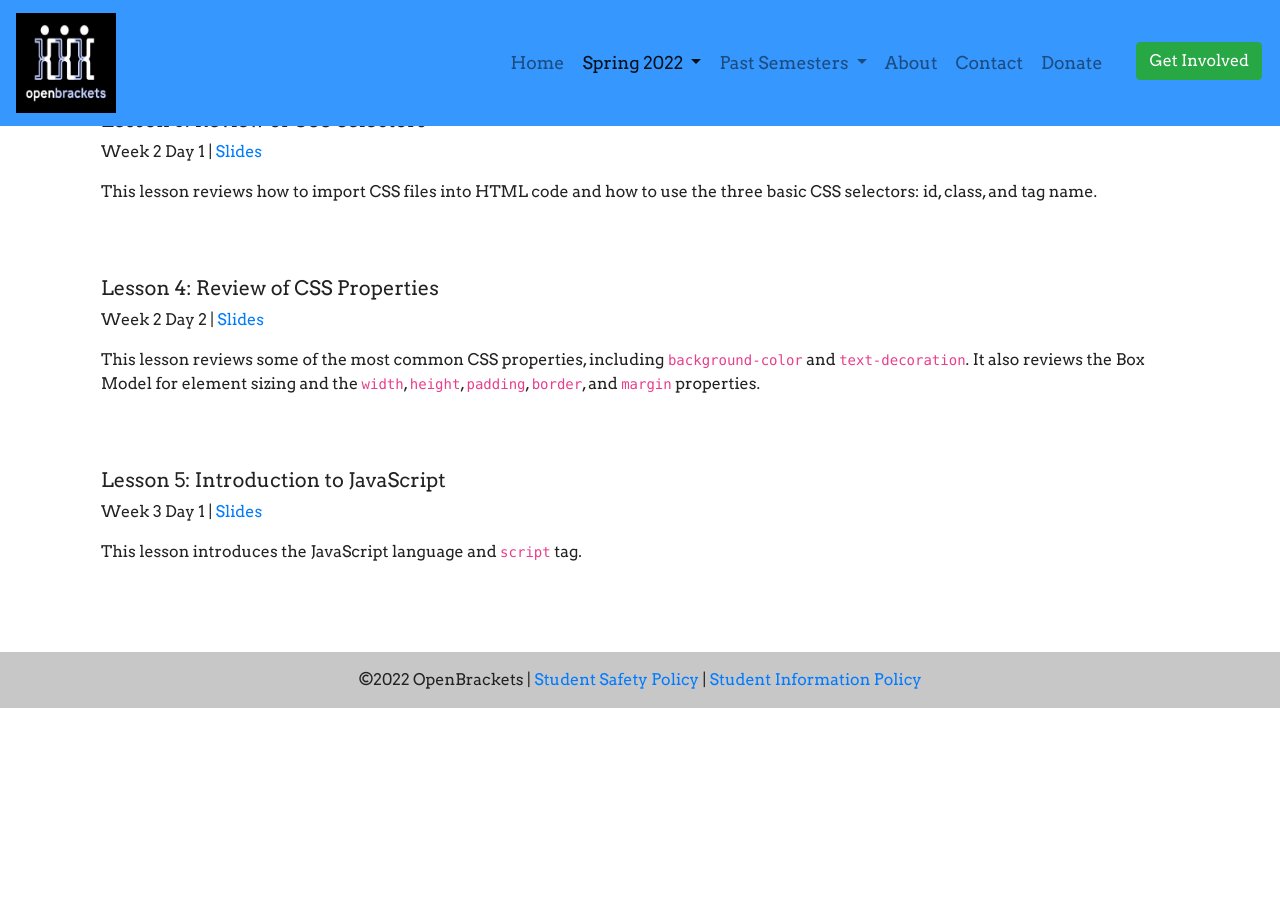
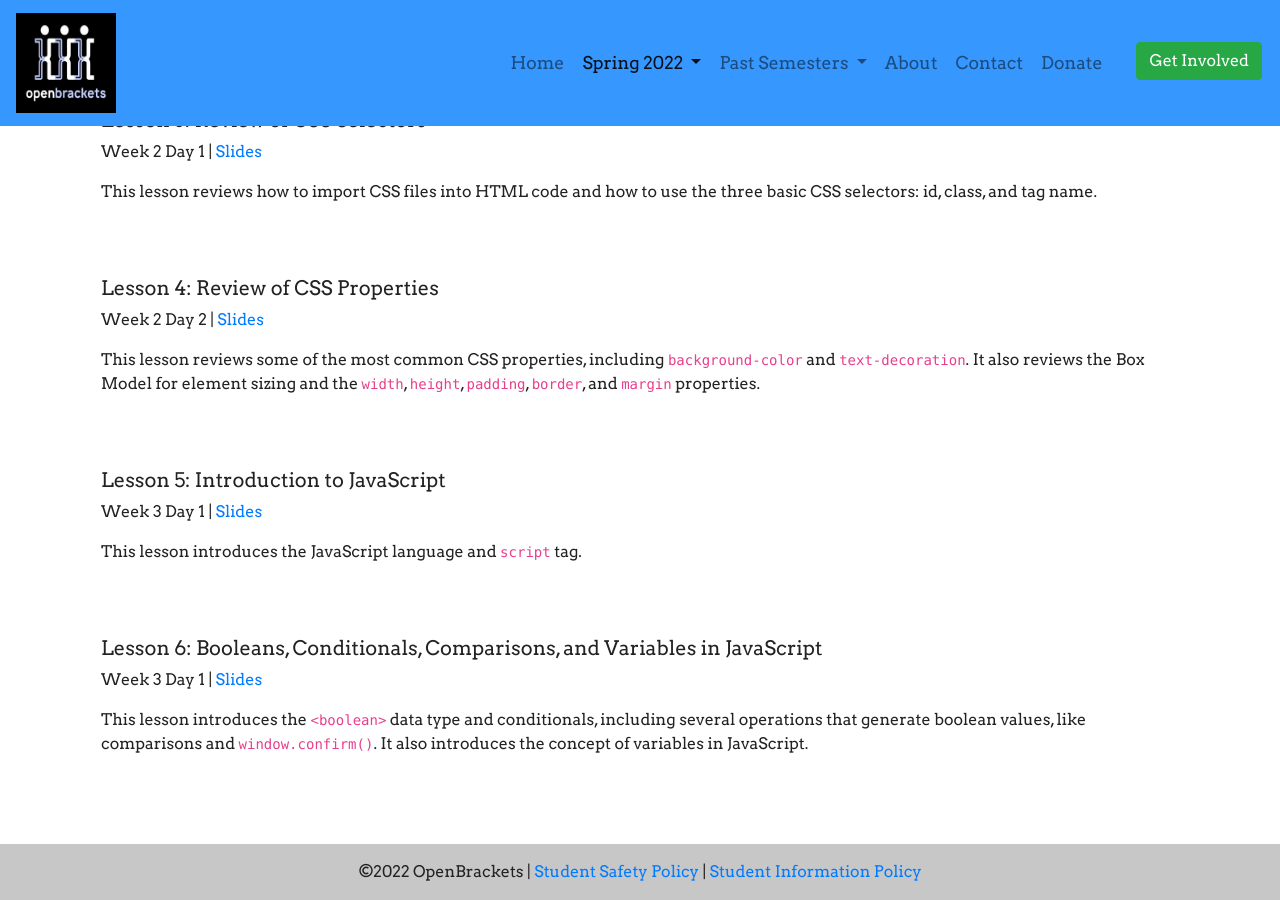
Before and after one commit to qpwoeirut/OpenBrackets-website, a Jekyll site: the page built from spring2022/intermediateWebDevelopment.html, in a window 1280 px wide and 900 px high, scrolled down 557 px. Built offline with Jekyll 4.4.1, drawn with Linux system fonts in a browser that asks for light colours; before the commit the page ends 1265 px from its top, so only the background shows below that.

Commit message:
Add intermediate web dev slides for W3D2

```diff
--- a/spring2022/intermediateWebDevelopment.html
+++ b/spring2022/intermediateWebDevelopment.html
@@ -73,3 +73,16 @@
         <br>
     </div>
 </div>
+<div class="col-12 media">
+    <div class="media-body">
+        <h5 class="mt-0">Lesson 6: Booleans, Conditionals, Comparisons, and Variables in JavaScript</h5>
+        <p>Week 3 Day 1 | <a
+                href="https://docs.google.com/presentation/d/15OWehnENoZ7dXzxl9nHIgwYadxr8hOys4FEp1BU02XA/edit"
+                target="_blank">Slides</a></p>
+        <p>This lesson introduces the <code>&lt;boolean&gt;</code> data type and conditionals, including several
+            operations that generate boolean values, like comparisons and <code>window.confirm()</code>. It also
+            introduces the concept of variables in JavaScript.
+        </p>
+        <br>
+    </div>
+</div>
```
